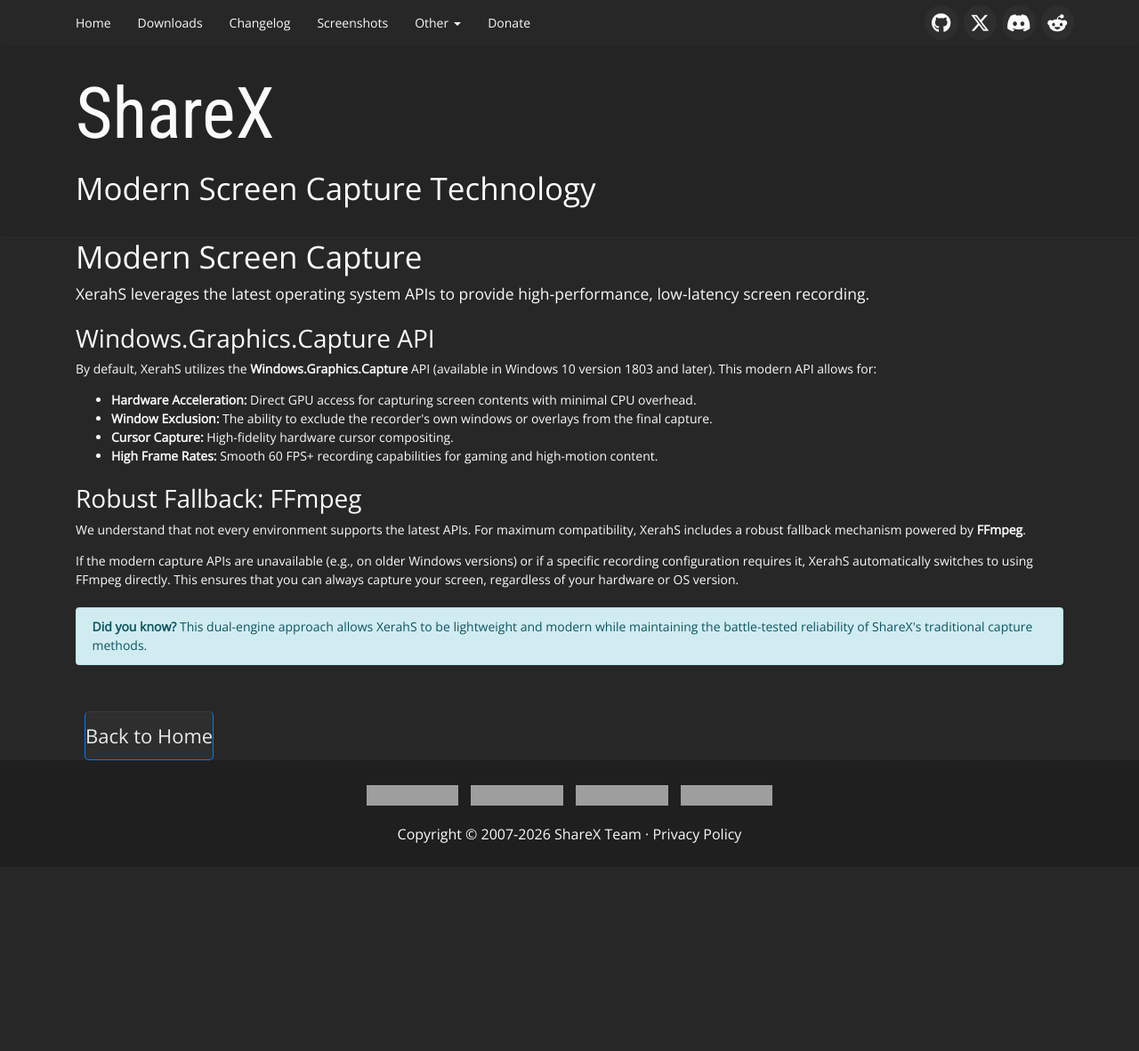
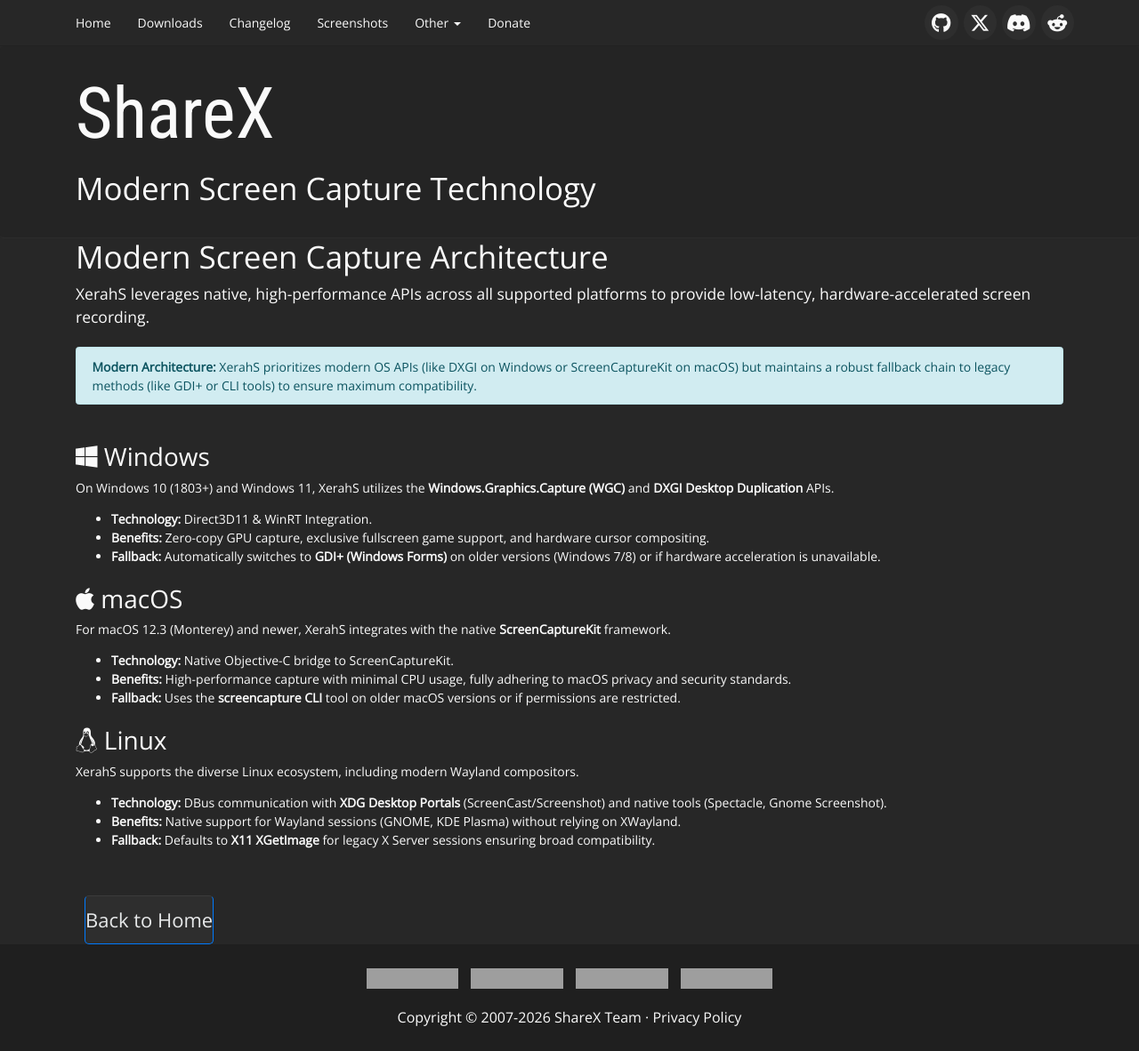
Before and after one commit to ShareX/sharex.github.io, a Jekyll site: the page built from xerahs/modern-capture.html, in a window 1280 px wide. Shown: the whole page at 89% size. Built offline with Jekyll 4.4.1, drawn with Linux system fonts in a browser that asks for light colours; before the commit the page ends 975 px from its top, so only the background shows below that; grey boxes are pictures that could not be loaded.

Commit message:
Update Modern Screen Capture page with technical details

```diff
--- a/xerahs/modern-capture.html
+++ b/xerahs/modern-capture.html
@@ -6,35 +6,36 @@
 <div class="container">
     <div class="row">
         <div class="col-lg-12">
-            <h1>Modern Screen Capture</h1>
-            <p class="lead">XerahS leverages the latest operating system APIs to provide high-performance, low-latency screen recording.</p>
+            <h1>Modern Screen Capture Architecture</h1>
+            <p class="lead">XerahS leverages native, high-performance APIs across all supported platforms to provide low-latency, hardware-accelerated screen recording.</p>
 
-            <h2 class="mt-4">Windows.Graphics.Capture API</h2>
-            <p>
-                By default, XerahS utilizes the <strong>Windows.Graphics.Capture</strong> API (available in Windows 10 version 1803 and later).
-                This modern API allows for:
-            </p>
+            <div class="alert alert-info mt-4" role="alert">
+                <strong>Modern Architecture:</strong> XerahS prioritizes modern OS APIs (like DXGI on Windows or ScreenCaptureKit on macOS) but maintains a robust fallback chain to legacy methods (like GDI+ or CLI tools) to ensure maximum compatibility.
+            </div>
+
+            <h2 class="mt-5"><i class="fab fa-windows"></i> Windows</h2>
+            <p>On Windows 10 (1803+) and Windows 11, XerahS utilizes the <strong>Windows.Graphics.Capture (WGC)</strong> and <strong>DXGI Desktop Duplication</strong> APIs.</p>
             <ul>
-                <li><strong>Hardware Acceleration:</strong> Direct GPU access for capturing screen contents with minimal CPU overhead.</li>
-                <li><strong>Window Exclusion:</strong> The ability to exclude the recorder's own windows or overlays from the final capture.</li>
-                <li><strong>Cursor Capture:</strong> High-fidelity hardware cursor compositing.</li>
-                <li><strong>High Frame Rates:</strong> Smooth 60 FPS+ recording capabilities for gaming and high-motion content.</li>
+                <li><strong>Technology:</strong> Direct3D11 & WinRT Integration.</li>
+                <li><strong>Benefits:</strong> Zero-copy GPU capture, exclusive fullscreen game support, and hardware cursor compositing.</li>
+                <li><strong>Fallback:</strong> Automatically switches to <strong>GDI+ (Windows Forms)</strong> on older versions (Windows 7/8) or if hardware acceleration is unavailable.</li>
             </ul>
 
-            <h2 class="mt-4">Robust Fallback: FFmpeg</h2>
-            <p>
-                We understand that not every environment supports the latest APIs. For maximum compatibility, XerahS includes a robust
-                fallback mechanism powered by <strong>FFmpeg</strong>.
-            </p>
-            <p>
-                If the modern capture APIs are unavailable (e.g., on older Windows versions) or if a specific recording configuration requires it,
-                XerahS automatically switches to using FFmpeg directly. This ensures that you can always capture your screen, regardless of your hardware
-                or OS version.
-            </p>
+            <h2 class="mt-4"><i class="fab fa-apple"></i> macOS</h2>
+            <p>For macOS 12.3 (Monterey) and newer, XerahS integrates with the native <strong>ScreenCaptureKit</strong> framework.</p>
+            <ul>
+                <li><strong>Technology:</strong> Native Objective-C bridge to ScreenCaptureKit.</li>
+                <li><strong>Benefits:</strong> High-performance capture with minimal CPU usage, fully adhering to macOS privacy and security standards.</li>
+                <li><strong>Fallback:</strong> Uses the <strong>screencapture CLI</strong> tool on older macOS versions or if permissions are restricted.</li>
+            </ul>
 
-            <div class="alert alert-info mt-4" role="alert">
-                <strong>Did you know?</strong> This dual-engine approach allows XerahS to be lightweight and modern while maintaining the battle-tested reliability of ShareX's traditional capture methods.
-            </div>
+            <h2 class="mt-4"><i class="fab fa-linux"></i> Linux</h2>
+            <p>XerahS supports the diverse Linux ecosystem, including modern Wayland compositors.</p>
+            <ul>
+                <li><strong>Technology:</strong> DBus communication with <strong>XDG Desktop Portals</strong> (ScreenCast/Screenshot) and native tools (Spectacle, Gnome Screenshot).</li>
+                <li><strong>Benefits:</strong> Native support for Wayland sessions (GNOME, KDE Plasma) without relying on XWayland.</li>
+                <li><strong>Fallback:</strong> Defaults to <strong>X11 XGetImage</strong> for legacy X Server sessions ensuring broad compatibility.</li>
+            </ul>
 
             <div class="mt-5">
                 <a class="btn btn-primary" href="/xerahs/">Back to Home</a>
```
